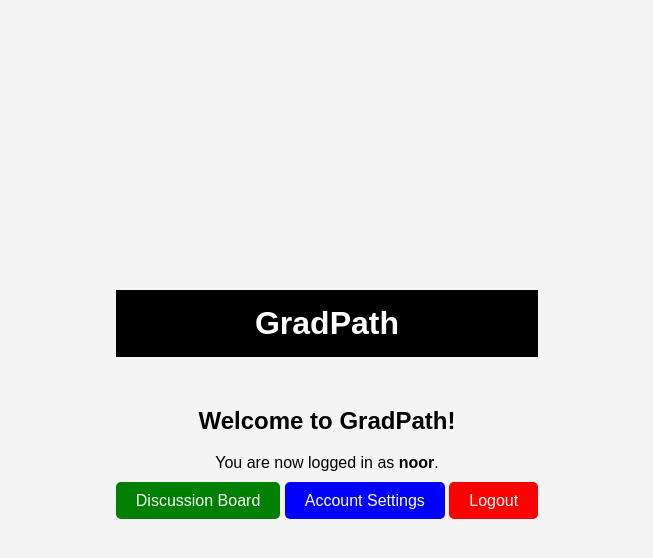
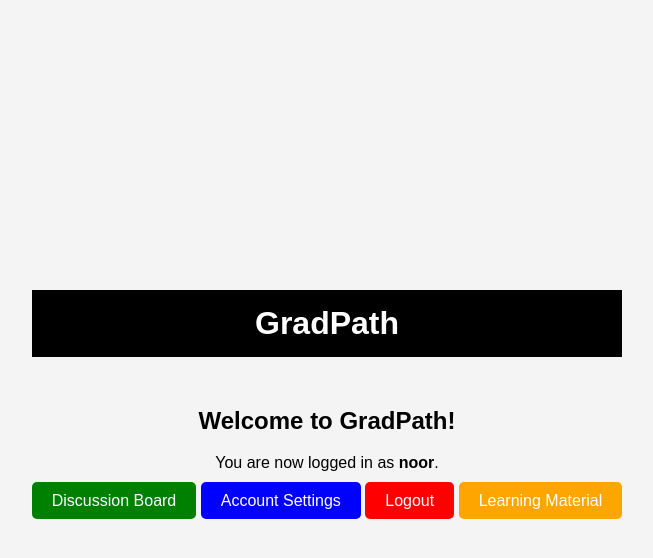
Before and after one commit to SondashStudios/Group-1-Project, a Django app: page /accounts/welcome/ in a window 1280 px wide. Shown: the top 558 px of the page, without its empty margins (313-966 px from the left). Run offline with Django 5.2, Linux system fonts and the light colour scheme; a user stored in the database is signed in.

Commit message:
Connected the Learning Page to the Welcome Page

```diff
--- a/gradpath/accounts/templates/accounts/welcome.html
+++ b/gradpath/accounts/templates/accounts/welcome.html
@@ -16,6 +16,7 @@
             <a href="http://localhost:8000/index.html?user={{ request.user.username }}" target="_blank" style="background-color: green; color: white; padding: 10px 20px; text-decoration: none; border-radius: 5px;">Discussion Board</a>
             <a href="{% url 'account_settings' %}" style="background-color: blue; color: white; padding: 10px 20px; text-decoration: none; border-radius: 5px;">Account Settings</a>
             <a href="{% url 'logout' %}" style="background-color: red; color: white; padding: 10px 20px; text-decoration: none; border-radius: 5px;">Logout</a>
+            <a href="http://127.0.0.1:5000/" style="background-color: orange; color: white; padding: 10px 20px; text-decoration: none; border-radius: 5px;">Learning Material</a>
         </div>
     </div>
 </div>
```
